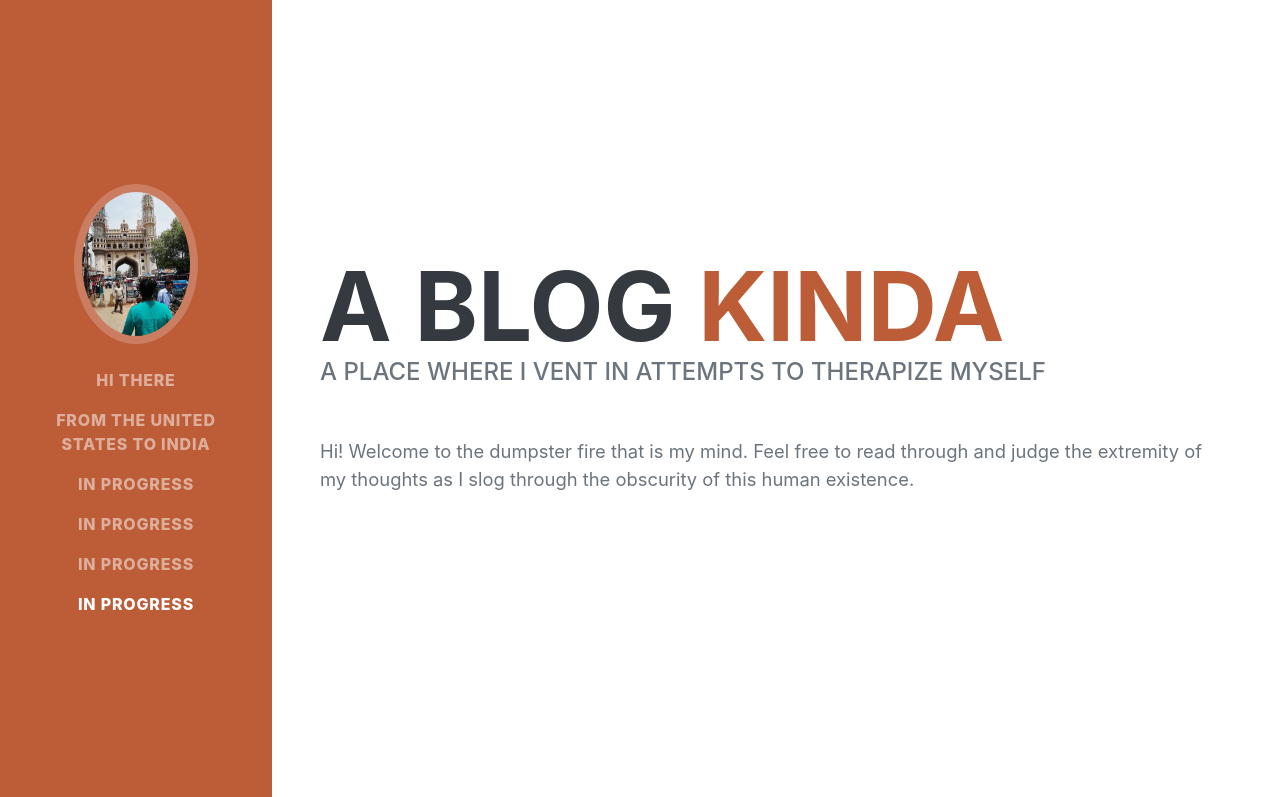
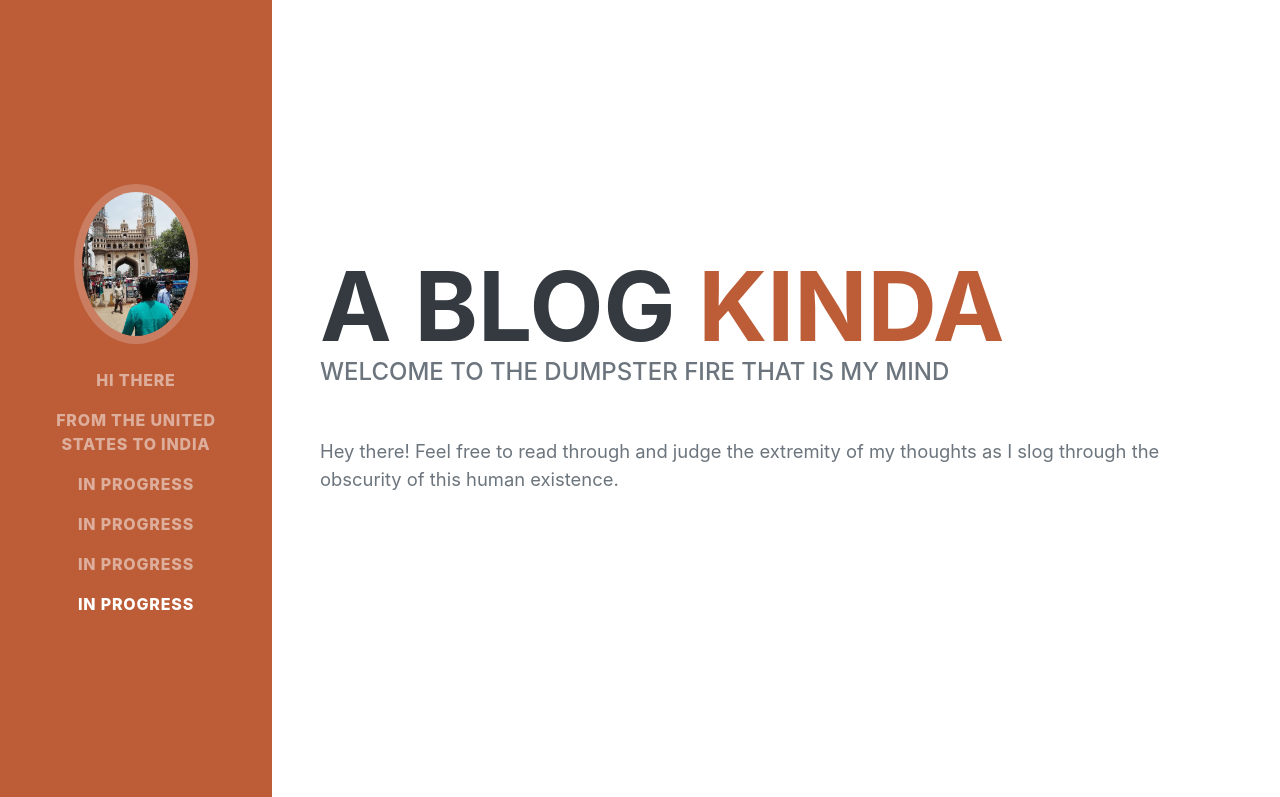
Before and after one commit to vivardiniii/blog, a plain HTML site: page index.html in a window 1280 px wide. Shown: the top 797 px of the page. Drawn offline with nearby package versions, Linux system fonts and the light colour scheme; a web font is replaced by a local one.

Commit message:
Update index.html

```diff
--- a/index.html
+++ b/index.html
@@ -44,9 +44,9 @@
                         <span class="text-primary">kinda</span>
                     </h1>
                     <div class="subheading mb-5">
-                        a place where I vent in attempts to therapize myself
+                        Welcome to the dumpster fire that is my mind
                     </div>
-                    <p class="lead mb-5">Hi! Welcome to the dumpster fire that is my mind. Feel free to read through and judge the extremity of my thoughts as I slog through the obscurity of this human existence.</p>
+                    <p class="lead mb-5">Hey there! Feel free to read through and judge the extremity of my thoughts as I slog through the obscurity of this human existence.</p>
 
                 </div>
             </section>
```
